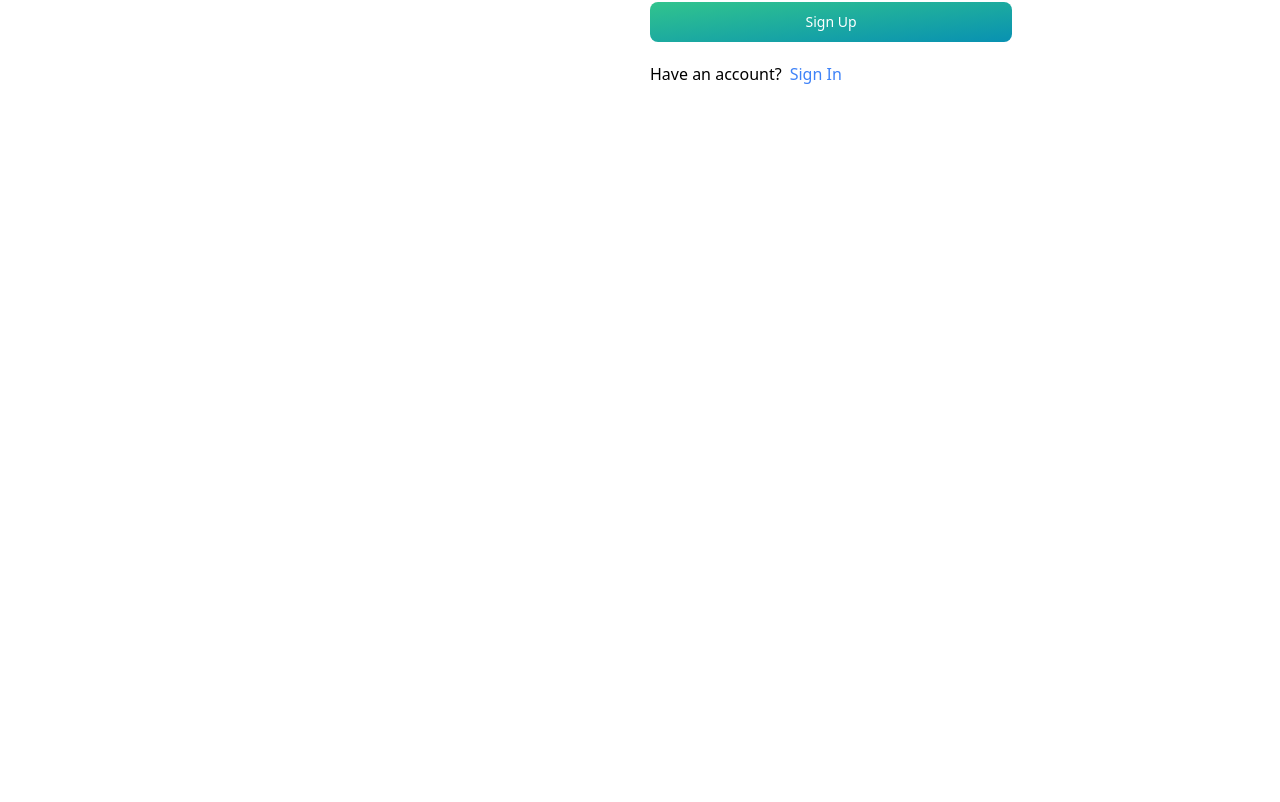
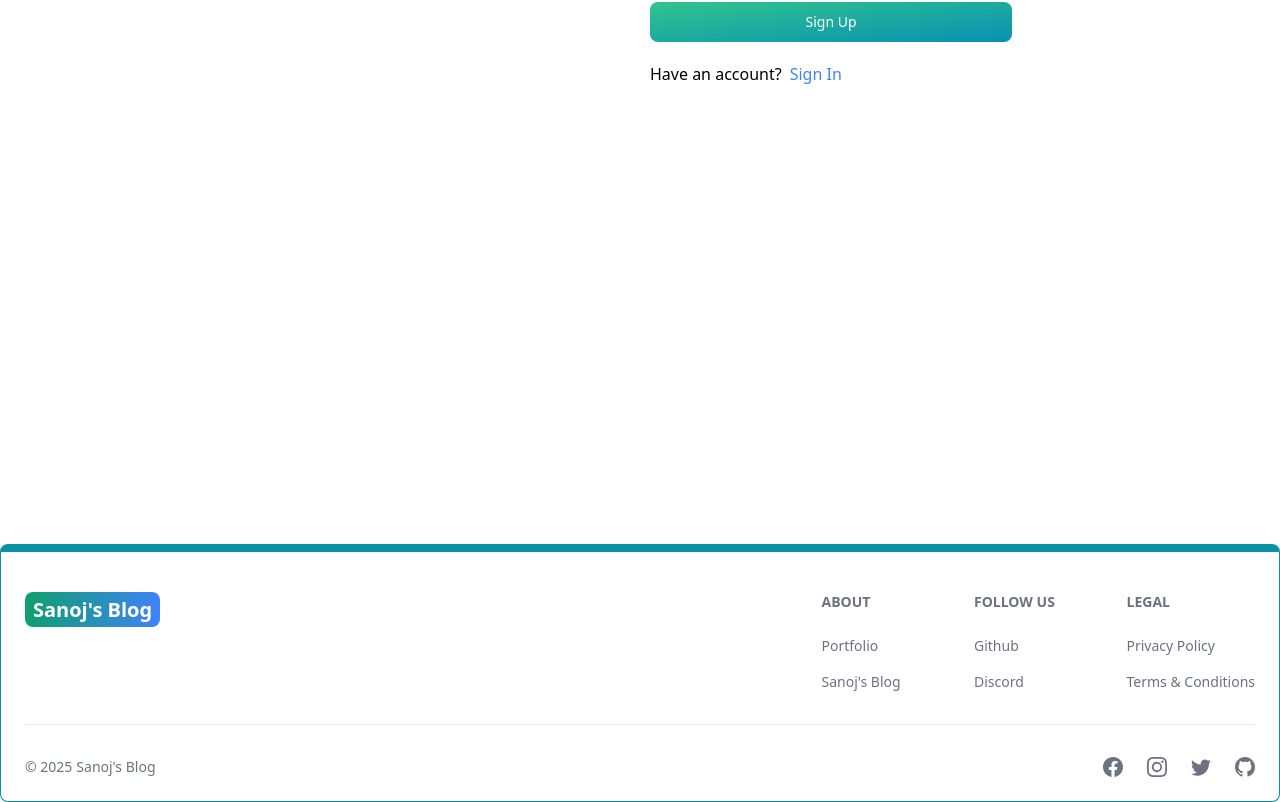
Before and after one commit to SanojS31/mern-blog, a React (Vite) app in the folder client/: page /sign-up in a window 1280 px wide. Shown: the part 400-1202 px from the top of the page. Before the commit the page ends 944 px from the top, so only its background shows below. Built offline with nearby package versions, Linux system fonts and the light colour scheme.

Commit message:
create the footer component

```diff
--- a/client/src/App.jsx
+++ b/client/src/App.jsx
@@ -1,11 +1,12 @@
 import { BrowserRouter, Routes, Route } from "react-router-dom"
 import About from "./pages/About"
-import Signup from "./pages/signup"
+import Signup from "./pages/Signup"
 import Home from "./pages/Home"
 import Dashboard from "./pages/Dashboard"
 import Projects from "./pages/Projects"
 import Signin from "./pages/Signin"
 import Header from "./components/Header"
+import FooterCom from "./components/Footer"
 
 export default function App() {
   return (
@@ -19,6 +20,7 @@
         <Route path="/sign-in" element={<Signin/>}/>
         <Route path="/sign-up" element={<Signup/>}/>
       </Routes>
+      <FooterCom/>
     </BrowserRouter>
   )
 }
--- /dev/null
+++ b/client/src/components/Footer.jsx
@@ -0,0 +1,70 @@
+import { Footer, FooterLink } from "flowbite-react"
+import { Link } from "react-router-dom"
+import {BsFacebook, BsInstagram, BsTwitter, BsGithub} from "react-icons/bs"
+
+
+export default function FooterCom() {
+  return (
+    <Footer container className='border border-t-8 border-teal-500'>
+        <div className='w-full max-w-7xl mx-auto'>
+            <div className='grid w-full justify-between sm:flex md:grid-cols-1'>
+                <div className='mt-5'>
+                    <Link to="/" className='self-center whitespace-nowrap text-sm sm:text-xl font-semibold dark:text-white'>
+                        <span className='px-2 py-1 bg-gradient-to-r from-green-500 to-blue-500 rounded-lg text-white'>Sanoj's Blog</span>
+                    </Link>
+                </div>
+                <div className='grid grid-cols-2 gap-8 mt-4 sm:grid-cols-3 sm:gap-6'>
+                    <div>
+                        <Footer.Title title="About"/>
+                        <Footer.LinkGroup col>
+                            <Footer.Link
+                                href="#"
+                                >
+                                Portfolio
+                            </Footer.Link>
+                            <Footer.Link>
+                                <Link to="/About">Sanoj's Blog</Link>
+                            </Footer.Link>
+                        </Footer.LinkGroup>
+                    </div>
+                    <div>
+                        <Footer.Title title="FOLLOW US"/>
+                        <Footer.LinkGroup col>
+                            <Footer.Link
+                                href="https://www.github.com/SanojS31"
+                                target="_blank"
+                                rel="noopener noreferrer">
+                                Github
+                            </Footer.Link>
+                            <Footer.Link href="#">
+                                Discord
+                            </Footer.Link>
+                        </Footer.LinkGroup>
+                    </div>
+                    <div>
+                        <Footer.Title title="LEGAL"/>
+                        <Footer.LinkGroup col>
+                            <Footer.Link href="#">
+                                Privacy Policy
+                            </Footer.Link>
+                            <Footer.Link href="#">
+                                Terms & Conditions
+                            </Footer.Link>
+                        </Footer.LinkGroup>
+                    </div>
+                </div>
+            </div>
+            <Footer.Divider />
+            <div className="w-full sm:flex sm:items-center sm:justify-between">
+                <Footer.Copyright href="#" by="Sanoj's Blog" year={new Date().getFullYear()}/>
+                <div className="flex gap-6 sm:mt-0 mt-4 sm:justify-center">
+                    <Footer.Icon href="#" icon={BsFacebook} />
+                    <Footer.Icon href="#" icon={BsInstagram} />
+                    <Footer.Icon href="#" icon={BsTwitter} />
+                    <Footer.Icon href="#" icon={BsGithub} />
+                </div>
+            </div>
+        </div>
+    </Footer>
+  )
+}
```
